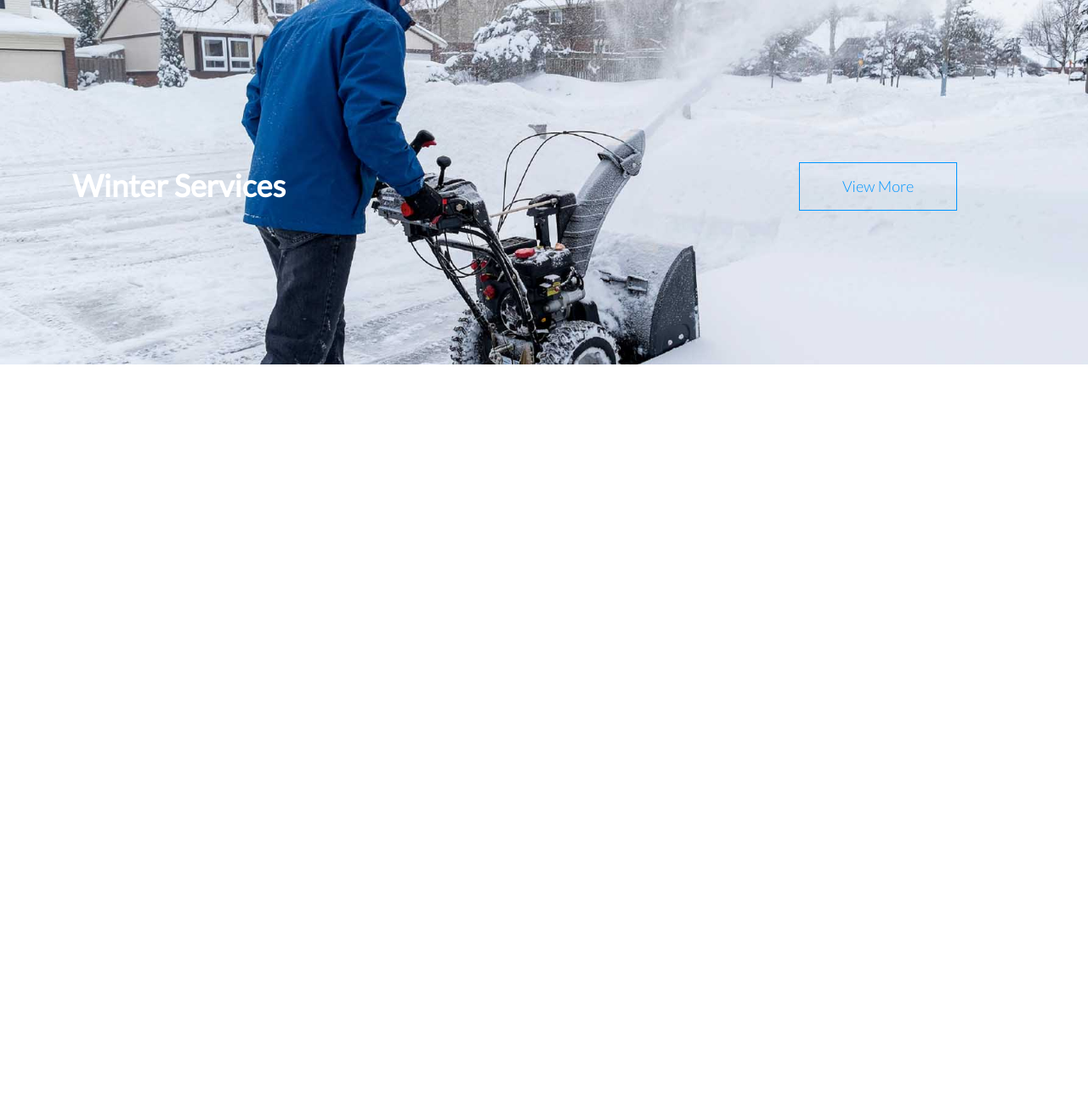
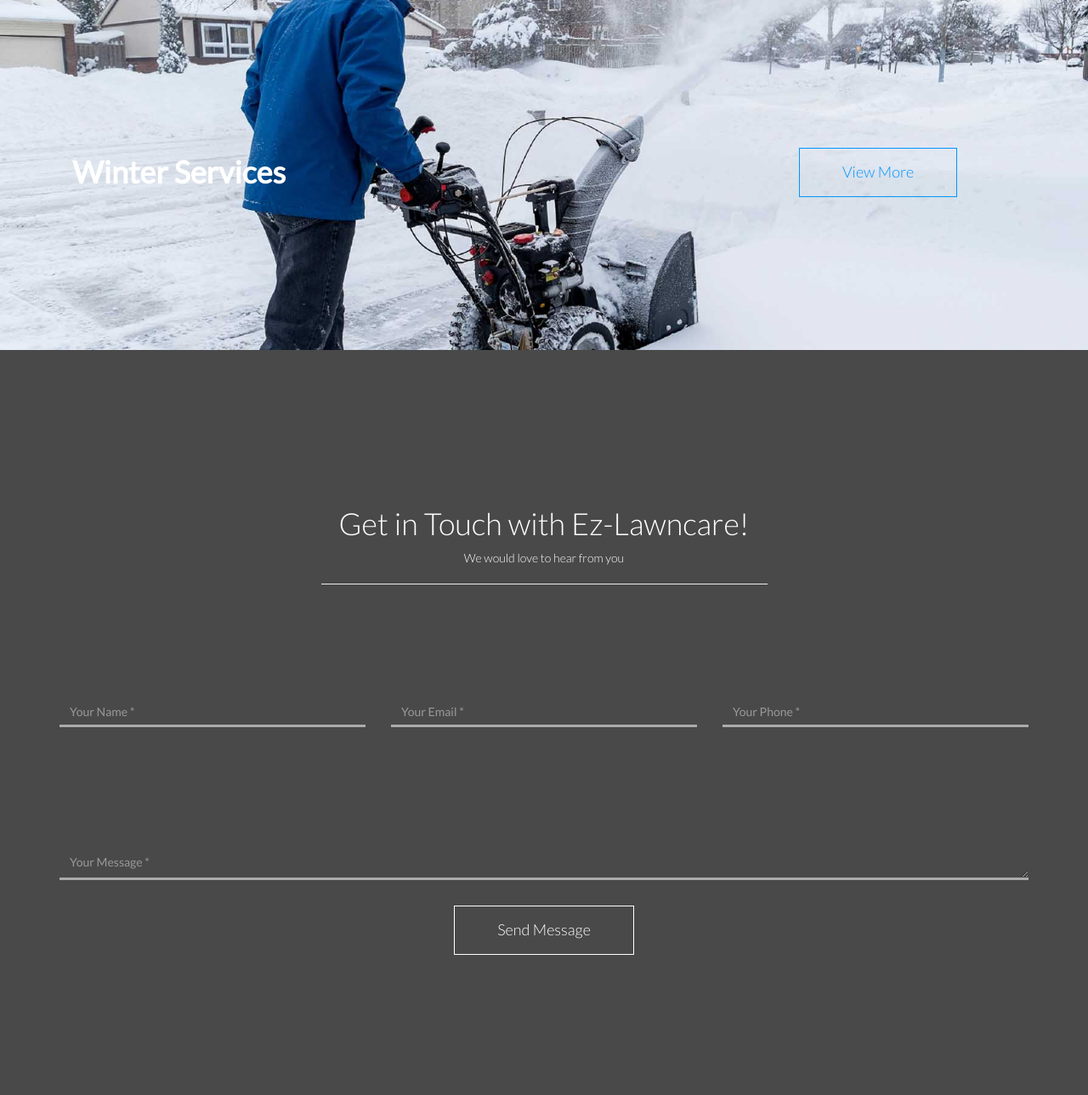
Before and after one commit to Bespinoza10/ez-lawncarellc-2.0, a PHP site: page / in a window 1280 px wide. Shown: the part 3005-4294 px from the top of the page at 85% size. Before the commit the page ends 3434 px from the top, so only its background shows below. Run offline with PHP 8.4, Linux system fonts and the light colour scheme.

Commit message:
Styled contact form and Titles.

```diff
--- a/css/main.css
+++ b/css/main.css
@@ -72,6 +72,7 @@
     margin-top: 10px;
     color: #000;
     font-size: 16px;
+    font-weight: 100;
     transition: color .3s ease-in-out;
     -webkit-transition: color .3s ease-in-out;
     -moz-transition: color .3s ease-in-out;
@@ -121,6 +122,16 @@
 }
 
 /********************** FOUR SEASON SQUARES **********************/
+
+.welcome-title{
+  color: #000;
+  font-weight: 100;
+}
+
+.welcome-text{
+  color: #000;
+  font-weight: 100;
+}
 
 .sqr-title{
   font-size: 20px;
@@ -331,3 +342,115 @@
   -webkit-transition: background .3s ease-in-out, color .3s ease-in-out;
   -moz-transition: background .3s ease-in-out, color .3s ease-in-out;
 }
+
+
+/* CONTACT FORM */
+
+.contact{
+  padding: 165px 0px;
+  background: #494949;
+}
+
+.contact-header{
+  padding-bottom: 10%;
+}
+
+.contact-title, .contact-sub-title{
+  color: #fff;
+  font-weight: 100;
+}
+
+.form-control{
+  background: none;
+  border-radius: 0;
+  border-top: none;
+  border-left: none;
+  border-right: none;
+  border-bottom: 3px solid #acabab;
+  margin-bottom: 30px;
+  box-shadow: none;
+  color: #fff;
+}
+
+.form-control:hover{
+  border-bottom: 3px solid #fff;
+  color: #fff;
+}
+
+.form-control:focus{
+  box-shadow: none;
+  border-color: #4dd029;
+}
+
+  /* CROSS BROWSER HOVER EFFECT FOR PLACEHOLDER */
+
+
+    #name:hover:-moz-placeholder { /* Firefox 18- */
+       color: #fff;
+    }
+
+    #name:hover::-moz-placeholder {  /* Firefox 19+ */
+       color: #fff;
+    }
+
+    #name:hover:-ms-input-placeholder {
+       color: #fff;
+    }
+
+    #name:hover::-webkit-input-placeholder{
+      color: #fff;
+    }
+
+    #email:hover:-moz-placeholder { /* Firefox 18- */
+       color: #fff;
+    }
+
+    #email:hover::-moz-placeholder {  /* Firefox 19+ */
+       color: #fff;
+    }
+
+    #email:hover:-ms-input-placeholder {
+       color: #fff;
+    }
+
+    #email:hover::-webkit-input-placeholder{
+      color: #fff;
+    }
+
+    #phone:hover:-moz-placeholder { /* Firefox 18- */
+       color: #fff;
+    }
+
+    #phone:hover::-moz-placeholder {  /* Firefox 19+ */
+       color: #fff;
+    }
+
+    #phone:hover:-ms-input-placeholder {
+       color: #fff;
+    }
+
+    #phone:hover::-webkit-input-placeholder{
+      color: #fff;
+    }
+
+    #message:hover:-moz-placeholder { /* Firefox 18- */
+       color: #fff;
+    }
+
+    #message:hover::-moz-placeholder {  /* Firefox 19+ */
+       color: #fff;
+    }
+
+    #message:hover:-ms-input-placeholder {
+       color: #fff;
+    }
+
+    #message:hover::-webkit-input-placeholder{
+      color: #fff;
+    }
+
+.message-box{
+  margin-top: 6%;
+  padding-top: 5%;
+  line-height: 8px;
+}
--- a/index.php
+++ b/index.php
@@ -23,6 +23,8 @@
     <?php include('sections/fall.php')?>
     <?php include('sections/slogan3.php')?>
     <?php include('sections/winter.php')?>
+    <?php include('sections/contact.php')?>
+
 
 
 
--- a/sections/four-seasons.php
+++ b/sections/four-seasons.php
@@ -1,10 +1,10 @@
 <div class="container paddingBottom-1">
   <div class="row">
     <div class="col-md-8 center-block paddingTop-1">
-      <h1 class="center-text">Welcome to EZ-Lawncare</h1>
-      <h3 class="center-text">Serving Residential and Commercial Customers</h3>
+      <h1 class="center-text welcome-title">Welcome to EZ-Lawncare</h1>
+      <h4 class="center-text welcome-title">Serving Residential and Commercial Customers</h4>
       <hr>
-      <h4 class="center-text">
+      <h4 class="center-text welcome-text">
         To get going, we offer all of our services all year long, but we recommend splitting them into our yearly seasons. <br><br>
         Choose which one is best for you:
       </h4>
--- a/sections/nav.php
+++ b/sections/nav.php
@@ -25,6 +25,7 @@
                 <li><a class="hvr-sweep-to-right" href="#">Winter</a></li>
               </ul>
             </li>
+            <li class="hvr-sweep-to-bottom"><a href="#">Contact Us</a></li>
           </ul>
         </div><!-- /.navbar-collapse -->
       </div><!-- /.container-fluid -->
```
